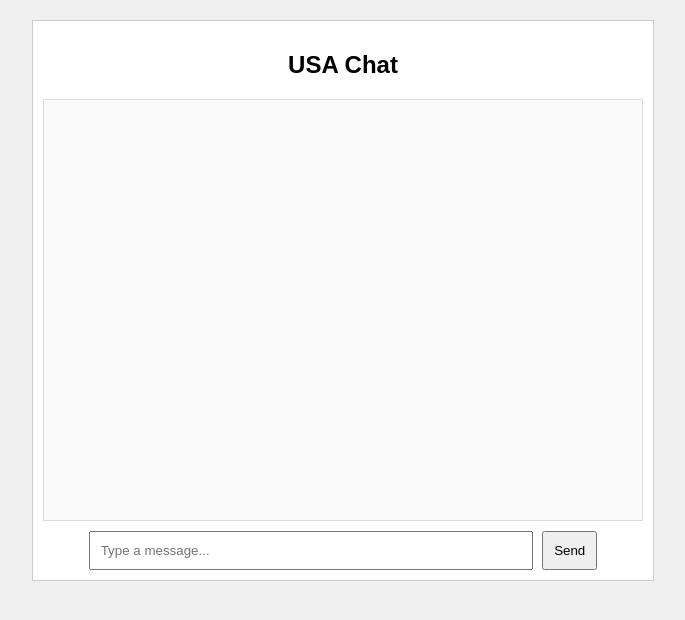
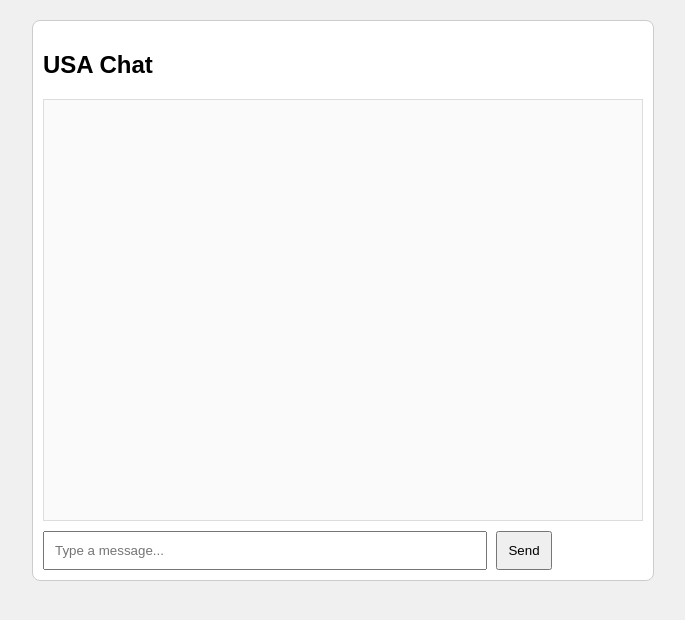
Before and after one commit to kodymcmonagle808-cmd/mathnotes, a plain HTML site: page index.html in a window 1280 px wide. Shown: the whole page, without its empty margins (297-982 px from the left). Drawn offline with Linux system fonts and the light colour scheme; no server answers.

Commit message:
Update index.html

```diff
--- a/index.html
+++ b/index.html
@@ -5,11 +5,11 @@
 <meta name="viewport" content="width=device-width, initial-scale=1.0">
 <title>USA Chat</title>
 <style>
-body { font-family: Arial; background:#f0f0f0; text-align:center; margin:0; padding:0;}
-#chatContainer { width: 100%; max-width: 600px; margin: 20px auto; background: #fff; border:1px solid #ccc; padding:10px; }
-#chatBox { height:400px; overflow-y: scroll; border:1px solid #ddd; padding:10px; background:#fafafa; }
+  body { font-family: Arial, sans-serif; background:#f0f0f0; margin:0; padding:0; }
+  #chatContainer { width:100%; max-width:600px; margin:20px auto; background:#fff; border:1px solid #ccc; padding:10px; border-radius:8px; }
+  #chatBox { height:400px; overflow-y:scroll; border:1px solid #ddd; padding:10px; background:#fafafa; }
   #messageInput { width:70%; padding:10px; margin-top:10px; }
-button { padding:10px; margin-left:5px; }
+  button { padding:10px; margin-left:5px; cursor:pointer; }
   .message { margin:5px 0; }
 </style>
 </head>
@@ -21,28 +21,33 @@ button { padding:10px; margin-left:5px; }
   <button onclick="sendMessage()">Send</button>
 </div>
 
+<!-- Firebase SDK -->
 <script src="https://www.gstatic.com/firebasejs/9.23.0/firebase-app-compat.js"></script>
 <script src="https://www.gstatic.com/firebasejs/9.23.0/firebase-database-compat.js"></script>
 
 <script>
+  // Firebase config (replace with your own if needed)
   const firebaseConfig = {
     apiKey: "AIzaSyBigh36k4MZ2ilfTe9LkaNzMlJOV1rrEjw",
     authDomain: "math-notes-e367f.firebaseapp.com",
-  databaseURL: "https://math-notes-e367f.firebaseio.com",
+    databaseURL: "https://math-notes-e367f-default-rtdb.firebaseio.com",
     projectId: "math-notes-e367f",
     storageBucket: "math-notes-e367f.appspot.com",
     messagingSenderId: "566840885486",
     appId: "1:566840885486:web:a514e8b996b7295ab733ff",
     measurementId: "G-0TZ5LG6M6D"
   };
+
+  // Initialize Firebase
   firebase.initializeApp(firebaseConfig);
   const db = firebase.database();
   const chatRef = db.ref("messages");
 
   const chatBox = document.getElementById('chatBox');
   const messageInput = document.getElementById('messageInput');
+
+  // Bad words filter
   const badWords = ["badword1","badword2","badword3"];
-
   function filterMessage(msg){
     let filtered = msg;
     badWords.forEach(word => {
@@ -52,10 +57,12 @@ function filterMessage(msg){
     return filtered;
   }
 
+  // Load messages
   chatRef.on('child_added', snapshot => {
     const msg = snapshot.val();
     const div = document.createElement('div');
     div.textContent = `[${new Date(msg.time).toLocaleTimeString()}] ${msg.text}`;
+    div.className = "message";
     chatBox.appendChild(div);
     chatBox.scrollTop = chatBox.scrollHeight;
   });
@@ -64,14 +71,15 @@ async function sendMessage(){
     let text = messageInput.value.trim();
     if(!text) return;
 
-  try{
+    // USA check
+    try {
       const res = await fetch('https://ipapi.co/json/');
       const data = await res.json();
       if(data.country !== 'US'){
         alert("Only users from the USA can send messages.");
         return;
       }
-  }catch(e){
+    } catch(e){
       alert("Could not verify location.");
       return;
     }
```
Lines whose indentation alone changed are shown as unchanged.
